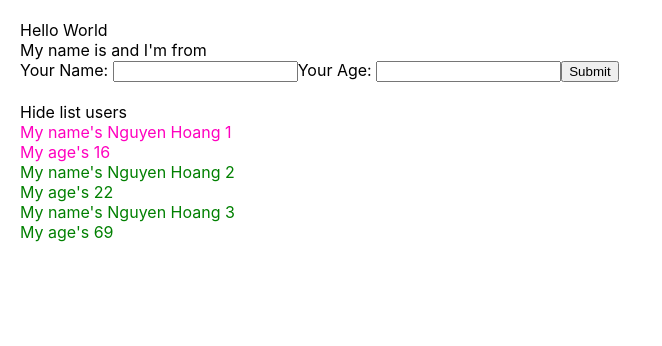
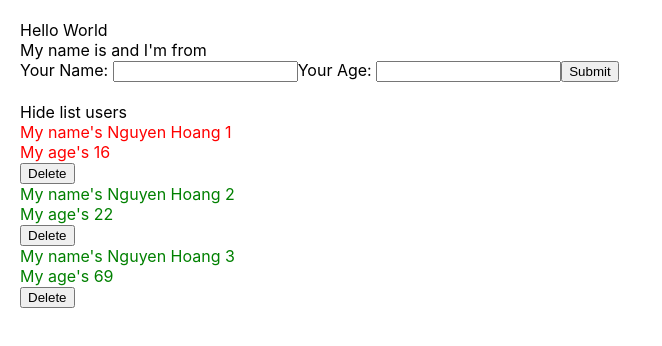
Before and after one commit to HideDar/DemoReact, a React (Create React App) app: page / in a window 1280 px wide. Shown: the top 346 px of the page, without its empty margins (0-662 px from the left). Built offline with nearby package versions, Linux system fonts and the light colour scheme.

Commit message:
Delete user

```diff
--- a/src/App.js
+++ b/src/App.js
@@ -11,7 +11,7 @@
 
   render() {
     return (
-      <div>
+      <div className='app-container'>
         Hello World
         <MyCompoents></MyCompoents>
       </div>
--- a/src/components/DisplayInfor.js
+++ b/src/components/DisplayInfor.js
@@ -1,5 +1,7 @@
 import React from "react";
 import './DisplayInfor.scss';
+import logo from './../logo.svg';
+
 
 class DisplayInfor extends React.Component {
 
@@ -17,30 +19,37 @@
 
     render() {
         const { listUsers } = this.props;// object
-        console.log(listUsers);
+        // console.log(listUsers);
         //props => viết tắt property
 
         return (
             <div className="display-infro-container">
+                {/* <img src={logo} /> */}
                 <div>
                     <span onClick={() => { this.handleShowHide() }}>
                         {this.state.isShowListUser === true ? "Hide list users" : "Show list users"}
                     </span>
                 </div>
                 {this.state.isShowListUser &&
-                    <div>
-                        {listUsers.map((user) => {
+                    <>
+                        {listUsers.map((user, index) => {
 
                             return (
                                 //dieu kien
                                 <div key={user.id} className={+user.age > 18 ? "green" : "red"}>
-                                    <div>My name's {user.name}</div>
-                                    <div>My age's {user.age}</div>
+                                    <div>
+                                        <div>My name's {user.name}</div>
+                                        <div>My age's {user.age}</div>
+                                    </div>
+                                    <div>
+                                        <button onClick={() => this.props.handleDeleteUser(user.id)}>Delete</button>
+                                    </div>
                                 </div>
+
                             )
 
                         })}
-                    </div>
+                    </>
                 }
             </div>
 
--- a/src/components/DisplayInfor.scss
+++ b/src/components/DisplayInfor.scss
@@ -1,9 +1,14 @@
 .display-infro-container {
     .red {
-        color: rgb(255, 0, 191);
+        color: rgb(255, 0, 0);
     }
 
     .green {
         color: green;
     }
+
+    img {
+        width: 400px;
+        height: 400px;
+    }
 }
--- a/src/components/Mycompoents.js
+++ b/src/components/Mycompoents.js
@@ -21,20 +21,37 @@
             listUsers: [userObj, ...this.state.listUsers]
         })
     }
+
+    handleDeleteUser = (userId) => {
+        let listUsersClone = this.state.listUsers;
+        listUsersClone = listUsersClone.filter(item => item.id !== userId);
+        this.setState(
+            {
+                listUsers: listUsersClone
+            }
+        )
+    }
     //JSX
     render() {
 
         return (
-            <div>
-                <AddUserInfor handleAddNewUser={this.handleAddNewUser}>
+            <>
+                <div className="a">
+                    <AddUserInfor
+                        handleAddNewUser={this.handleAddNewUser}>
 
                     </AddUserInfor>
                     <br></br>
                     <DisplayInfor
                         listUsers={this.state.listUsers}
+                        handleDeleteUser={this.handleDeleteUser}
 
                     />
                 </div>
+                <div className="b">
+
+                </div>
+            </>
         );
     }
 
```
Lines whose indentation alone changed are shown as unchanged.
